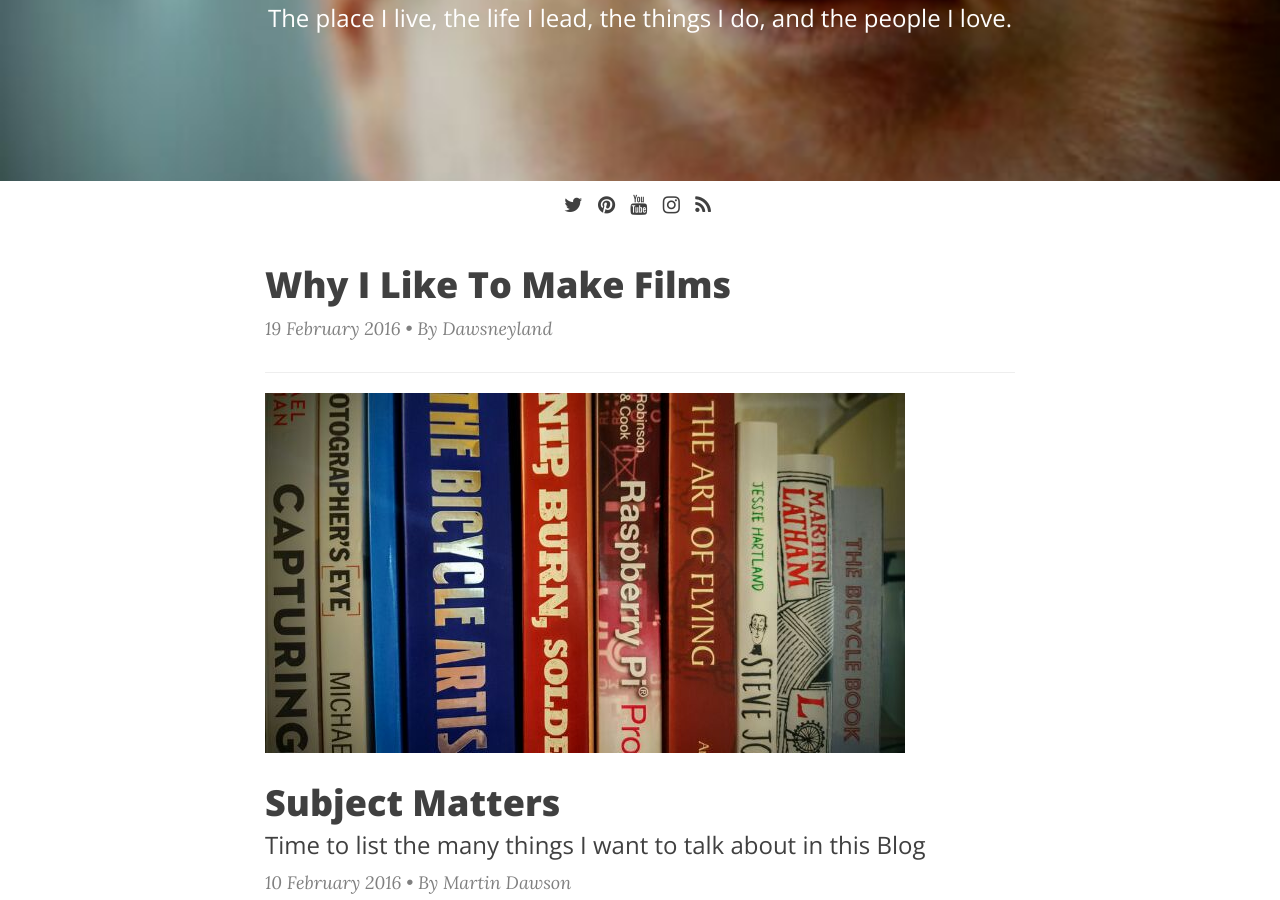
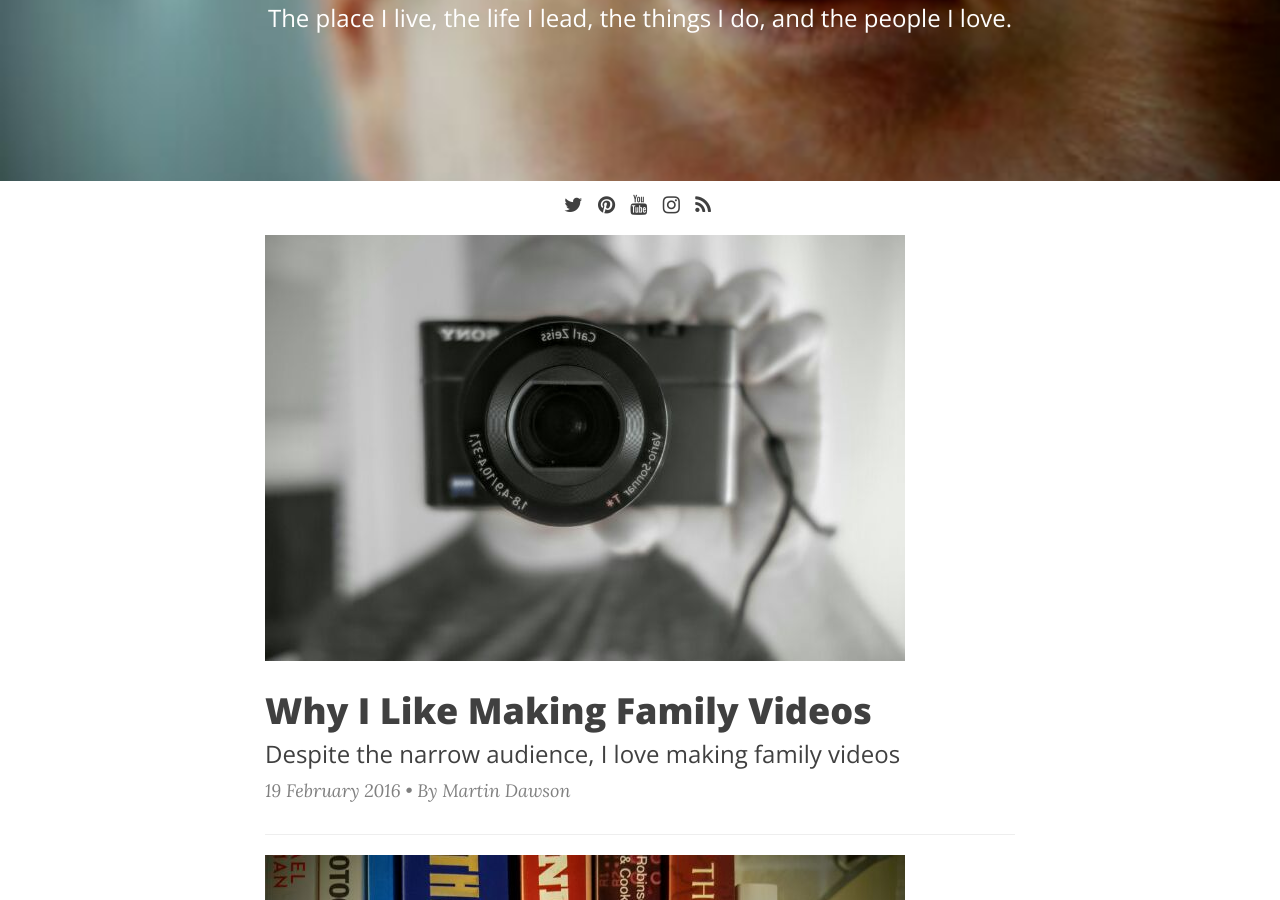
Before and after one commit to dawsneyland/formerdland, a Jekyll site: the page built from index.html, in a window 1280 px wide and 900 px high, scrolled down 327 px. Built offline with Jekyll 4.4.1, drawn with Linux system fonts in a browser that asks for light colours; nearby versions of some CDN libraries; the list of posts is cut into pages by our own code.

Commit message:
Update and rename 2016-02-19-why-i-like-to-make-films.md to 2016-02-19-why-i-like-to-make-family-videos.md

```diff
--- a/_posts/2016-02-19-why-i-like-to-make-films.md
+++ b/_posts/2016-02-19-why-i-like-to-make-family-videos.md
@@ -1,4 +1,10 @@
 ---
+layout: post
+title: "Why I Like Making Family Videos"
+subtitle: "Despite the narrow audience, I love making family videos"
+date: 2016-02-19 12:00:00
+author: "Martin Dawson"
+header-img: "img/camera.jpg"
 ---
 Last week I was away for a long weekend with my family, and as has become the norm in the last year, I took lots of video of my son and his cousins. Now I’m back from the weekend, it’s time to do what I normally do; import all of the footage, edit the best bits against a backdrop of one of my favourite songs whose lyrics are acceptable for all of my family, upload it to YouTube and let everyone know how to access it.
 
```
